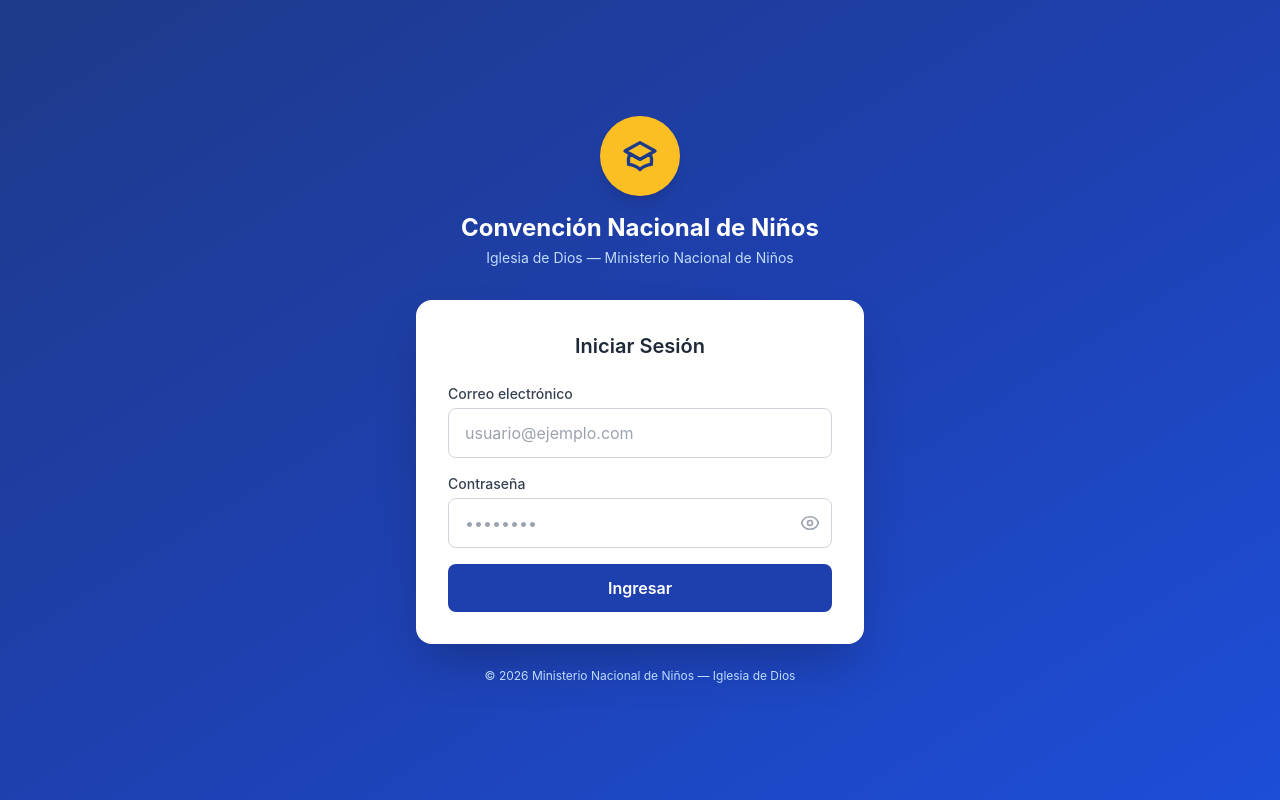
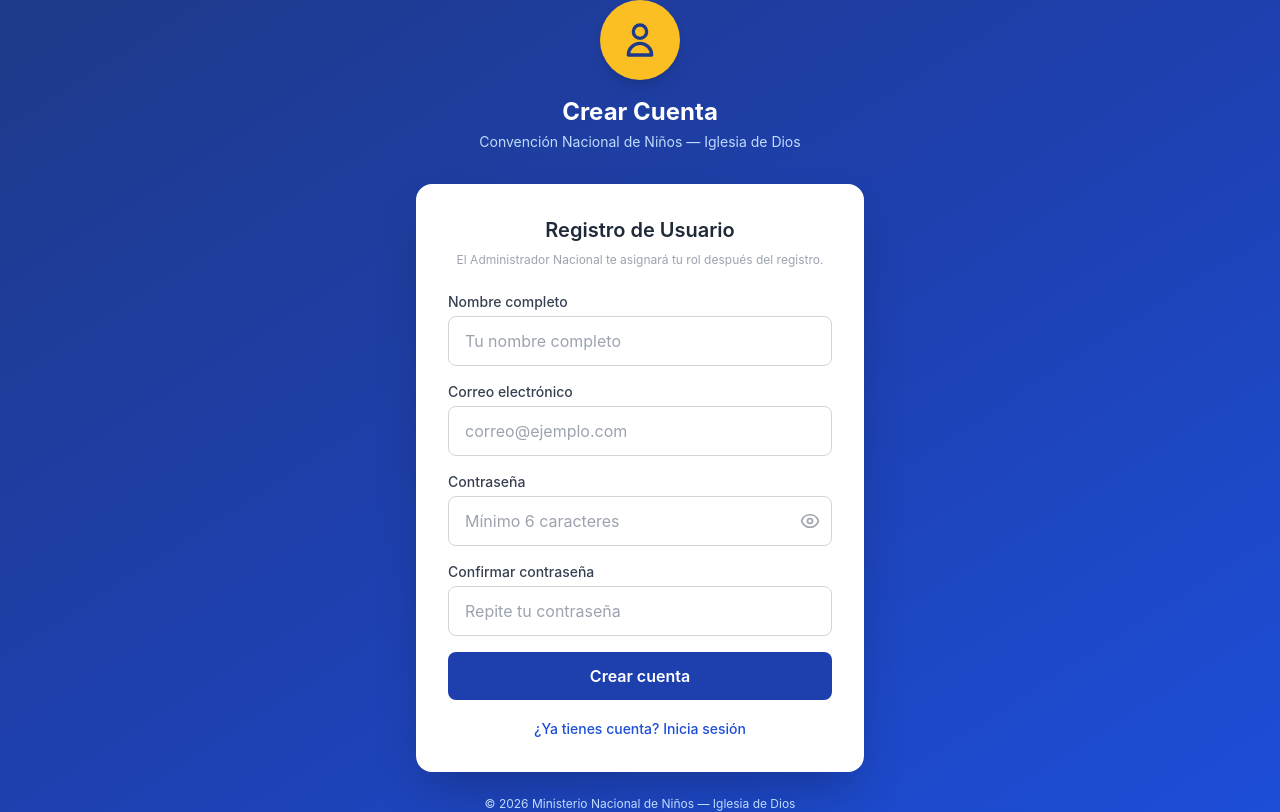
Before and after one commit to jimmyvasquez2121-stack/Convencion, a React (Vite) app: page /registro in a window 1280 px wide. Before the commit this address led to /login. Built offline with nearby package versions, Linux system fonts and the light colour scheme; no server answers; the database is empty.

Commit message:
Agregar página de registro de usuarios

```diff
--- a/src/App.jsx
+++ b/src/App.jsx
@@ -4,6 +4,7 @@ import { EventProvider } from './context/EventContext';
 import ProtectedRoute from './components/ProtectedRoute';
 import MainLayout from './layouts/MainLayout';
 import Login from './pages/Login';
+import Registro from './pages/Registro';
 import Dashboard from './pages/Dashboard';
 import Eventos from './features/events/pages/Eventos';
 import Participantes from './features/participants/pages/Participantes';
@@ -23,6 +24,8 @@ export default function App() {
         <EventProvider>
           <Routes>
             <Route path="/login" element={<Login />} />
+            <Route path="/registro" element={<Registro />} />
+
             <Route element={<ProtectedRoute />}>
               <Route element={<MainLayout />}>
                 <Route path="/" element={<Dashboard />} />
@@ -36,12 +39,14 @@ export default function App() {
                 <Route path="/reportes" element={<Reportes />} />
               </Route>
             </Route>
+
             <Route element={<ProtectedRoute rolesPermitidos={['nacional']} />}>
               <Route element={<MainLayout />}>
                 <Route path="/eventos" element={<Eventos />} />
                 <Route path="/usuarios" element={<Usuarios />} />
               </Route>
             </Route>
+
             <Route path="*" element={<Navigate to="/" replace />} />
           </Routes>
         </EventProvider>
--- a/src/pages/Login.jsx
+++ b/src/pages/Login.jsx
@@ -1,5 +1,5 @@
 import { useState } from 'react';
-import { useNavigate, useLocation } from 'react-router-dom';
+import { useNavigate, useLocation, Link } from 'react-router-dom';
 import Swal from 'sweetalert2';
 import { useAuth } from '../context/AuthContext';
 
@@ -17,12 +17,7 @@ export default function Login() {
   const handleSubmit = async (e) => {
     e.preventDefault();
     if (!email || !password) {
-      Swal.fire({
-        icon: 'warning',
-        title: 'Campos incompletos',
-        text: 'Por favor ingresa tu correo y contraseña.',
-        confirmButtonColor: '#1e3a8a'
-      });
+      Swal.fire({ icon: 'warning', title: 'Campos incompletos', text: 'Por favor ingresa tu correo y contraseña.', confirmButtonColor: '#1e3a8a' });
       return;
     }
     setLoading(true);
@@ -65,49 +60,29 @@ export default function Login() {
           <form onSubmit={handleSubmit} className="space-y-4">
             <div>
               <label className="block text-sm font-medium text-gray-700 mb-1">Correo electrónico</label>
-              <input
-                type="email"
-                value={email}
-                onChange={(e) => setEmail(e.target.value)}
-                placeholder="usuario@ejemplo.com"
-                autoComplete="email"
-                className="w-full px-4 py-3 rounded-lg border border-gray-300 focus:ring-2 focus:ring-primary-500 focus:border-primary-500 outline-none transition"
-              />
+              <input type="email" value={email} onChange={(e) => setEmail(e.target.value)}
+                placeholder="usuario@ejemplo.com" autoComplete="email"
+                className="w-full px-4 py-3 rounded-lg border border-gray-300 focus:ring-2 focus:ring-primary-500 focus:border-primary-500 outline-none transition" />
             </div>
+
             <div>
               <label className="block text-sm font-medium text-gray-700 mb-1">Contraseña</label>
               <div className="relative">
-                <input
-                  type={showPassword ? 'text' : 'password'}
-                  value={password}
-                  onChange={(e) => setPassword(e.target.value)}
-                  placeholder="••••••••"
-                  autoComplete="current-password"
-                  className="w-full px-4 py-3 rounded-lg border border-gray-300 focus:ring-2 focus:ring-primary-500 focus:border-primary-500 outline-none transition pr-12"
-                />
-                <button
-                  type="button"
-                  onClick={() => setShowPassword(!showPassword)}
-                  className="absolute right-3 top-1/2 -translate-y-1/2 text-gray-400 hover:text-gray-600"
-                >
-                  {showPassword ? (
-                    <svg className="w-5 h-5" fill="none" stroke="currentColor" viewBox="0 0 24 24">
-                      <path strokeLinecap="round" strokeLinejoin="round" strokeWidth={2} d="M3.98 8.223A10.477 10.477 0 001.934 12C3.226 16.338 7.244 19.5 12 19.5c.993 0 1.953-.138 2.863-.395M6.228 6.228A10.45 10.45 0 0112 4.5c4.756 0 8.773 3.162 10.065 7.498a10.523 10.523 0 01-4.293 5.774M6.228 6.228L3 3m3.228 3.228l3.65 3.65m7.894 7.894L21 21m-3.228-3.228l-3.65-3.65m0 0a3 3 0 10-4.243-4.243m4.242 4.242L9.88 9.88" />
-                    </svg>
-                  ) : (
-                    <svg className="w-5 h-5" fill="none" stroke="currentColor" viewBox="0 0 24 24">
-                      <path strokeLinecap="round" strokeLinejoin="round" strokeWidth={2} d="M2.036 12.322a1.012 1.012 0 010-.639C3.423 7.51 7.36 4.5 12 4.5c4.638 0 8.573 3.007 9.963 7.178.07.207.07.431 0 .639C20.577 16.49 16.64 19.5 12 19.5c-4.638 0-8.573-3.007-9.963-7.178z" />
-                      <path strokeLinecap="round" strokeLinejoin="round" strokeWidth={2} d="M15 12a3 3 0 11-6 0 3 3 0 016 0z" />
-                    </svg>
-                  )}
+                <input type={showPassword ? 'text' : 'password'} value={password} onChange={(e) => setPassword(e.target.value)}
+                  placeholder="••••••••" autoComplete="current-password"
+                  className="w-full px-4 py-3 rounded-lg border border-gray-300 focus:ring-2 focus:ring-primary-500 outline-none transition pr-12" />
+                <button type="button" onClick={() => setShowPassword(!showPassword)}
+                  className="absolute right-3 top-1/2 -translate-y-1/2 text-gray-400 hover:text-gray-600">
+                  <svg className="w-5 h-5" fill="none" stroke="currentColor" viewBox="0 0 24 24">
+                    <path strokeLinecap="round" strokeLinejoin="round" strokeWidth={2} d="M2.036 12.322a1.012 1.012 0 010-.639C3.423 7.51 7.36 4.5 12 4.5c4.638 0 8.573 3.007 9.963 7.178.07.207.07.431 0 .639C20.577 16.49 16.64 19.5 12 19.5c-4.638 0-8.573-3.007-9.963-7.178z" />
+                    <path strokeLinecap="round" strokeLinejoin="round" strokeWidth={2} d="M15 12a3 3 0 11-6 0 3 3 0 016 0z" />
+                  </svg>
                 </button>
               </div>
             </div>
-            <button
-              type="submit"
-              disabled={loading}
-              className="w-full bg-primary-800 hover:bg-primary-900 text-white font-semibold py-3 rounded-lg transition disabled:opacity-60 disabled:cursor-not-allowed flex items-center justify-center gap-2 mt-2"
-            >
+
+            <button type="submit" disabled={loading}
+              className="w-full bg-primary-800 hover:bg-primary-900 text-white font-semibold py-3 rounded-lg transition disabled:opacity-60 flex items-center justify-center gap-2 mt-2">
               {loading ? (
                 <>
                   <svg className="animate-spin h-5 w-5 text-white" viewBox="0 0 24 24" fill="none">
@@ -118,8 +93,15 @@ export default function Login() {
                 </>
               ) : 'Ingresar'}
             </button>
+
+            <div className="text-center pt-2">
+              <Link to="/registro" className="text-sm text-primary-700 hover:text-primary-900 font-medium transition">
+                ¿No tienes cuenta? Regístrate aquí
+              </Link>
+            </div>
           </form>
         </div>
+
         <p className="text-center text-primary-200 text-xs mt-6">
           © {new Date().getFullYear()} Ministerio Nacional de Niños — Iglesia de Dios
         </p>
--- /dev/null
+++ b/src/pages/Registro.jsx
@@ -0,0 +1,146 @@
+import { useState } from 'react';
+import { useNavigate } from 'react-router-dom';
+import { createUserWithEmailAndPassword } from 'firebase/auth';
+import { doc, setDoc, serverTimestamp } from 'firebase/firestore';
+import { auth, db } from '../firebase/config';
+import Swal from 'sweetalert2';
+
+export default function Registro() {
+  const [form, setForm] = useState({ nombre: '', email: '', password: '', confirmar: '' });
+  const [showPassword, setShowPassword] = useState(false);
+  const [loading, setLoading] = useState(false);
+  const navigate = useNavigate();
+
+  const cambiar = (e) => {
+    const { name, value } = e.target;
+    setForm(prev => ({ ...prev, [name]: value }));
+  };
+
+  const handleSubmit = async (e) => {
+    e.preventDefault();
+    if (!form.nombre || !form.email || !form.password || !form.confirmar) {
+      Swal.fire({ icon: 'warning', title: 'Campos incompletos', text: 'Por favor completa todos los campos.', confirmButtonColor: '#1e3a8a' });
+      return;
+    }
+    if (form.password.length < 6) {
+      Swal.fire({ icon: 'warning', title: 'Contraseña muy corta', text: 'Mínimo 6 caracteres.', confirmButtonColor: '#1e3a8a' });
+      return;
+    }
+    if (form.password !== form.confirmar) {
+      Swal.fire({ icon: 'warning', title: 'Las contraseñas no coinciden', confirmButtonColor: '#1e3a8a' });
+      return;
+    }
+    setLoading(true);
+    try {
+      const userCredential = await createUserWithEmailAndPassword(auth, form.email.trim(), form.password);
+      const uid = userCredential.user.uid;
+      await setDoc(doc(db, 'users', uid), {
+        nombre: form.nombre.trim(), email: form.email.trim(),
+        rol: 'viewer', region: null, distrito: null,
+        activo: true, pendienteRol: true, createdAt: serverTimestamp()
+      });
+      await Swal.fire({
+        icon: 'success', title: '¡Registro exitoso!',
+        html: `Tu cuenta ha sido creada.<br><br><b>Importante:</b> El Administrador Nacional te asignará tu rol de acceso.`,
+        confirmButtonColor: '#1e3a8a', confirmButtonText: 'Entendido'
+      });
+      navigate('/');
+    } catch (error) {
+      let mensaje = 'Ocurrió un error al crear la cuenta.';
+      switch (error.code) {
+        case 'auth/email-already-in-use': mensaje = 'Este correo ya está registrado.'; break;
+        case 'auth/invalid-email': mensaje = 'El correo no es válido.'; break;
+        case 'auth/weak-password': mensaje = 'La contraseña es muy débil.'; break;
+        default: mensaje = error.message;
+      }
+      Swal.fire({ icon: 'error', title: 'Error al registrarse', text: mensaje, confirmButtonColor: '#1e3a8a' });
+    } finally {
+      setLoading(false);
+    }
+  };
+
+  return (
+    <div className="min-h-screen flex items-center justify-center bg-gradient-to-br from-primary-900 via-primary-800 to-primary-700 px-4">
+      <div className="w-full max-w-md">
+        <div className="text-center mb-8">
+          <div className="inline-flex items-center justify-center w-20 h-20 rounded-full bg-gold-400 mb-4 shadow-lg">
+            <svg className="w-10 h-10 text-primary-900" fill="none" stroke="currentColor" viewBox="0 0 24 24">
+              <path strokeLinecap="round" strokeLinejoin="round" strokeWidth={2} d="M16 7a4 4 0 11-8 0 4 4 0 018 0zM12 14a7 7 0 00-7 7h14a7 7 0 00-7-7z" />
+            </svg>
+          </div>
+          <h1 className="text-2xl font-bold text-white">Crear Cuenta</h1>
+          <p className="text-primary-200 mt-1 text-sm">Convención Nacional de Niños — Iglesia de Dios</p>
+        </div>
+
+        <div className="bg-white rounded-2xl shadow-2xl p-6 sm:p-8">
+          <h2 className="text-xl font-semibold text-gray-800 mb-2 text-center">Registro de Usuario</h2>
+          <p className="text-gray-400 text-xs text-center mb-6">
+            El Administrador Nacional te asignará tu rol después del registro.
+          </p>
+
+          <form onSubmit={handleSubmit} className="space-y-4">
+            <div>
+              <label className="block text-sm font-medium text-gray-700 mb-1">Nombre completo</label>
+              <input type="text" name="nombre" value={form.nombre} onChange={cambiar}
+                placeholder="Tu nombre completo"
+                className="w-full px-4 py-3 rounded-lg border border-gray-300 focus:ring-2 focus:ring-primary-500 outline-none transition" />
+            </div>
+
+            <div>
+              <label className="block text-sm font-medium text-gray-700 mb-1">Correo electrónico</label>
+              <input type="email" name="email" value={form.email} onChange={cambiar}
+                placeholder="correo@ejemplo.com"
+                className="w-full px-4 py-3 rounded-lg border border-gray-300 focus:ring-2 focus:ring-primary-500 outline-none transition" />
+            </div>
+
+            <div>
+              <label className="block text-sm font-medium text-gray-700 mb-1">Contraseña</label>
+              <div className="relative">
+                <input type={showPassword ? 'text' : 'password'} name="password" value={form.password} onChange={cambiar}
+                  placeholder="Mínimo 6 caracteres"
+                  className="w-full px-4 py-3 rounded-lg border border-gray-300 focus:ring-2 focus:ring-primary-500 outline-none transition pr-12" />
+                <button type="button" onClick={() => setShowPassword(!showPassword)}
+                  className="absolute right-3 top-1/2 -translate-y-1/2 text-gray-400 hover:text-gray-600">
+                  <svg className="w-5 h-5" fill="none" stroke="currentColor" viewBox="0 0 24 24">
+                    <path strokeLinecap="round" strokeLinejoin="round" strokeWidth={2} d="M2.036 12.322a1.012 1.012 0 010-.639C3.423 7.51 7.36 4.5 12 4.5c4.638 0 8.573 3.007 9.963 7.178.07.207.07.431 0 .639C20.577 16.49 16.64 19.5 12 19.5c-4.638 0-8.573-3.007-9.963-7.178z M15 12a3 3 0 11-6 0 3 3 0 016 0z" />
+                  </svg>
+                </button>
+              </div>
+            </div>
+
+            <div>
+              <label className="block text-sm font-medium text-gray-700 mb-1">Confirmar contraseña</label>
+              <input type={showPassword ? 'text' : 'password'} name="confirmar" value={form.confirmar} onChange={cambiar}
+                placeholder="Repite tu contraseña"
+                className="w-full px-4 py-3 rounded-lg border border-gray-300 focus:ring-2 focus:ring-primary-500 outline-none transition" />
+            </div>
+
+            <button type="submit" disabled={loading}
+              className="w-full bg-primary-800 hover:bg-primary-900 text-white font-semibold py-3 rounded-lg transition disabled:opacity-60 flex items-center justify-center gap-2 mt-2">
+              {loading ? (
+                <>
+                  <svg className="animate-spin h-5 w-5" viewBox="0 0 24 24" fill="none">
+                    <circle className="opacity-25" cx="12" cy="12" r="10" stroke="currentColor" strokeWidth="4" />
+                    <path className="opacity-75" fill="currentColor" d="M4 12a8 8 0 018-8V0C5.373 0 0 5.373 0 12h4zm2 5.291A7.962 7.962 0 014 12H0c0 3.042 1.135 5.824 3 7.938l3-2.647z" />
+                  </svg>
+                  Creando cuenta...
+                </>
+              ) : 'Crear cuenta'}
+            </button>
+
+            <div className="text-center">
+              <button type="button" onClick={() => navigate('/login')}
+                className="text-sm text-primary-700 hover:text-primary-900 font-medium transition">
+                ¿Ya tienes cuenta? Inicia sesión
+              </button>
+            </div>
+          </form>
+        </div>
+
+        <p className="text-center text-primary-200 text-xs mt-6">
+          © {new Date().getFullYear()} Ministerio Nacional de Niños — Iglesia de Dios
+        </p>
+      </div>
+    </div>
+  );
+}
```
